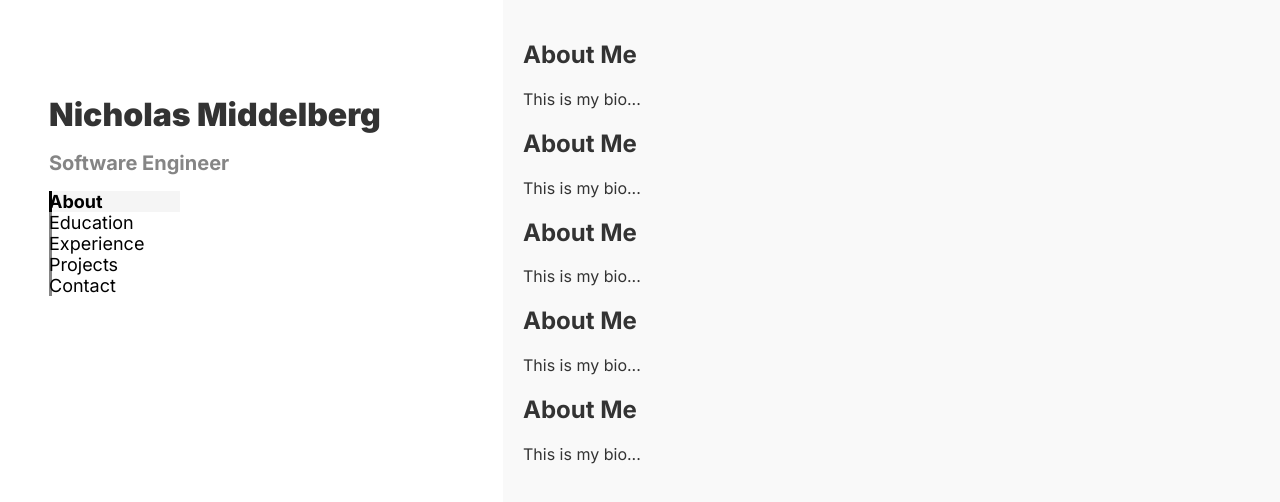
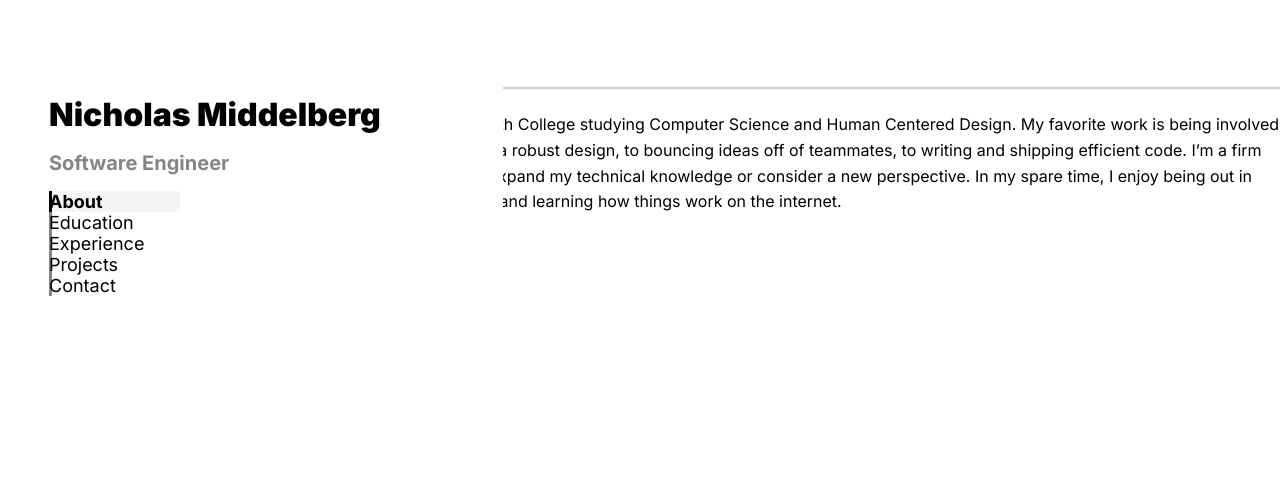
Before and after one commit to nicholas-middelberg/personal-portfolio, a Next.js app: page / in a window 1280 px wide. Shown: the top 502 px of the page. Built offline with nearby package versions, Linux system fonts and the light colour scheme.

Commit message:
added about section and modified the margins

```diff
--- a/src/app/components/About.tsx
+++ b/src/app/components/About.tsx
@@ -1,8 +1,11 @@
 export default function About() {
     return (
-      <section id="about">
-        <h2>About Me</h2>
-        <p>This is my bio...</p>
+      <section id="about" className="section">
+        <h2 className="section-title">About</h2>
+        <p className="section-text">Welcome, I’m Nick! I’m a software engineer and senior at Dartmouth College studying Computer Science and Human Centered Design. My favorite work is being involved in the entire product lifecycle, from generating ideas and creating a robust design, to bouncing ideas off of teammates, to writing and shipping efficient code. I’m a firm believer in constant learning, which means I’m always looking to expand my technical knowledge or consider a new perspective.
+
+In my spare time, I enjoy being out in nature, training boxing, cooking for others, playing puzzle games, and learning how things work on the internet.
+</p>
       </section>
     );
   }
--- a/src/app/styles/globals.css
+++ b/src/app/styles/globals.css
@@ -7,8 +7,7 @@ body {
   font-family: Arial, sans-serif;
   margin: 0;
   padding: 0;
-  background-color: #f9f9f9;
-  color: #333;
+  background-color: white;
 }
 
 /* Layout */
@@ -94,7 +93,6 @@ body {
 /* Main content */
 .content {
   flex: 1;
-  padding: 20px;
   overflow-y: auto;
 }
 
@@ -105,13 +103,15 @@ body {
 
 .section-title {
   font-size: 28px;
-  font-weight: bold;
+  font-weight: 900;
   border-bottom: 2px solid #ccc;
-  padding-bottom: 5px;
+  padding-bottom: 30px;
+  margin:0 0 20 0;
 }
 
 .section-text {
   line-height: 1.6;
+  margin: 0;
 }
 
 /* Education */
@@ -150,6 +150,6 @@ body {
   }
 
   .content {
-    margin-left: 503px
+    margin: 98 49 0 503
   }
 }
```
